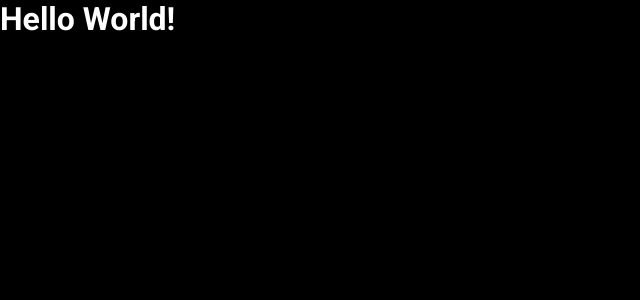
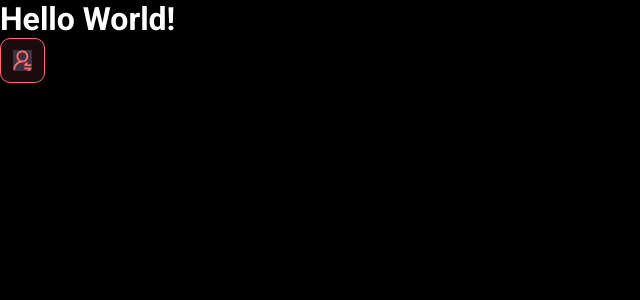
Before and after one commit to PollyanaOliveira1983/dsmeta, a React (Vite) app in the folder frontend/: page / in a window 1280 px wide. Shown: the top 300 px of the page, without its empty margins (0-640 px from the left). Built offline with nearby package versions, Linux system fonts and the light colour scheme.

Commit message:
First component

```diff
--- a/frontend/src/App.tsx
+++ b/frontend/src/App.tsx
@@ -1,7 +1,11 @@
+import NotificationButton from "./components/NotificationButton"
 
 function App() {
   return(
-    <h1>Hello World!</h1>
+    <>
+      <h1>Hello World!</h1>
+      <NotificationButton/>
+    </>
   )
 }
 
--- /dev/null
+++ b/frontend/src/components/NotificationButton/index.tsx
@@ -0,0 +1,12 @@
+import icon from '../../assets/img/notification-icon.svg';
+import './styles.css';
+
+function NotificationButton() {
+    return(
+        <div className="dsmeta-red-btn">
+        <img src={icon} alt="Notificar" />
+        </div>
+    )
+}
+
+export default NotificationButton
--- /dev/null
+++ b/frontend/src/components/NotificationButton/styles.css
@@ -0,0 +1,15 @@
+.dsmeta-red-btn {
+   height: 45px;
+   width: 45px;
+   background: rgba(255, 107, 114, 0.1);
+   border: 1px solid #ff6b72;
+   border-radius: 10px;
+   display: flex;
+   align-items: center;
+   justify-content: center;
+   cursor: pointer;
+}
+
+.dsmeta-red-btn img {
+    width: 19px;
+}
```
Also changed, not shown: frontend/src/assets/img/notification-icon.svg (added).
